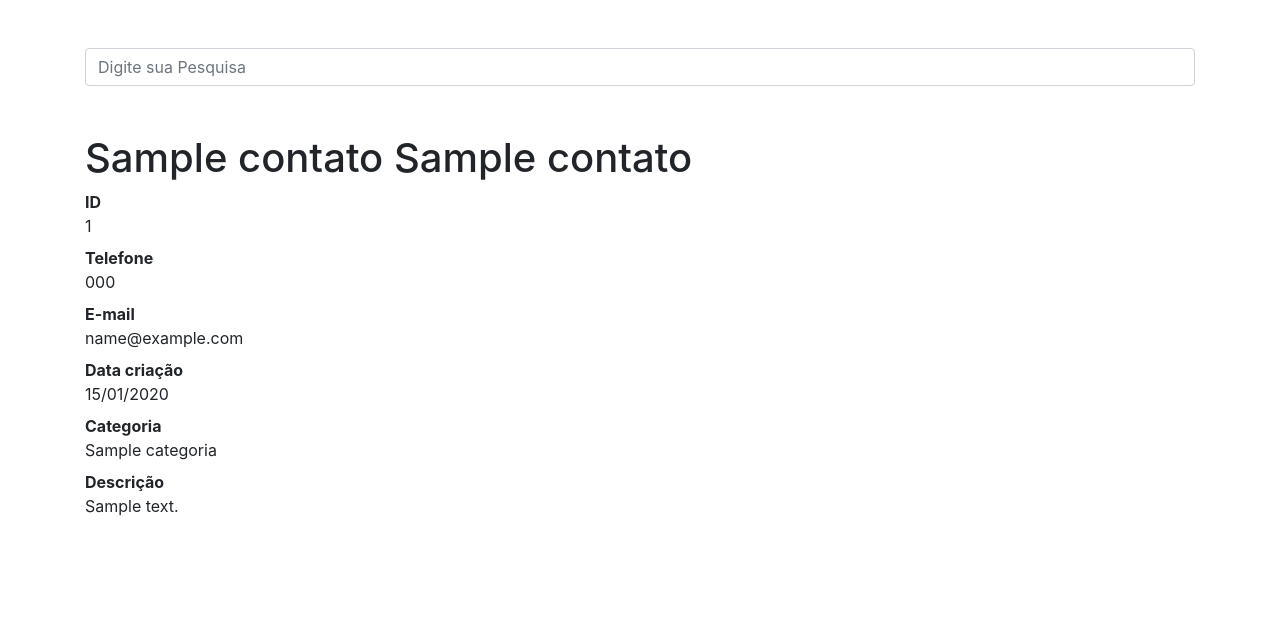
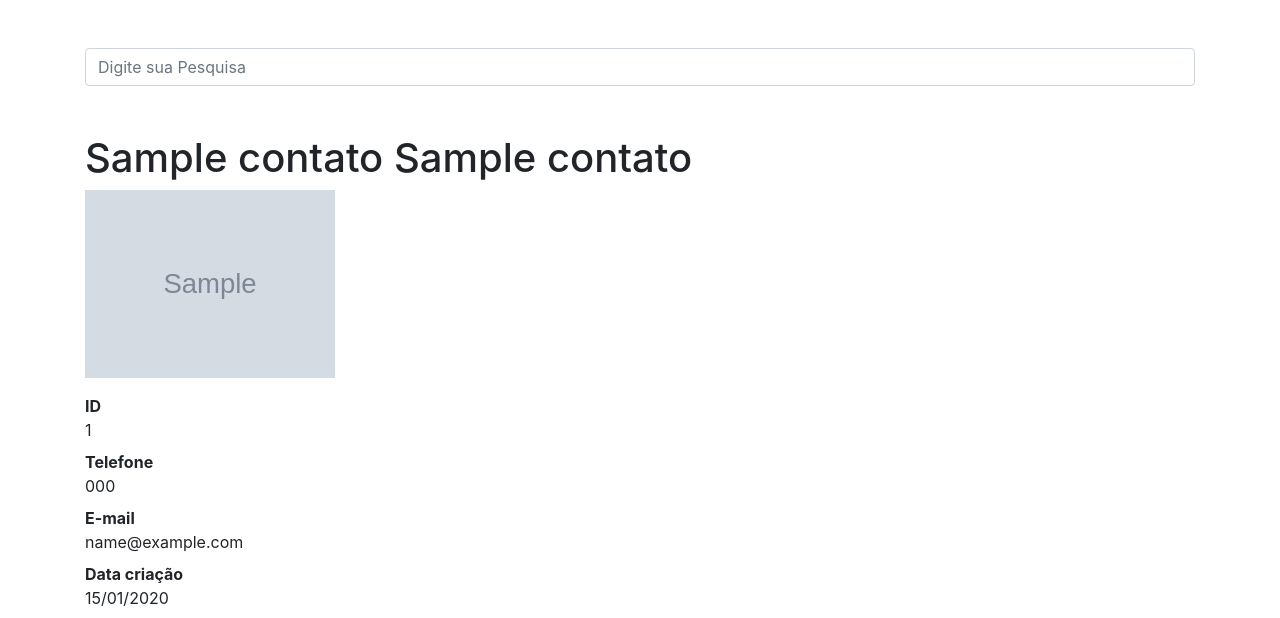
Before and after one commit to marciorbr/django_agenda, a Django app: page /1 in a window 1280 px wide. Shown: the part 56-674 px from the top of the page. Run offline with Django 3.2, Linux system fonts and the light colour scheme; tables that the repository leaves empty hold one stand-in row (values such as "Sample post"); grey boxes marked "Sample" are stand-in pictures; parts of the project's set-up code (start-up, migrations or seed data) failed here and were passed over; some libraries are stand-ins or nearby versions.

Commit message:
feat: Add image in ver_contato.html

```diff
--- a/contatos/templates/contatos/ver_contato.html
+++ b/contatos/templates/contatos/ver_contato.html
@@ -2,6 +2,13 @@
 
 {% block  conteudo%}
     <h1 class="mt-5">{{ contato.nome }} {{ contato.sobrenome }}</h1>
+
+    {% if contato.foto %}
+    <p>
+      <img src="{{ contato.foto.url }}" style="max-width: 250px; height: auto;">
+    </p>
+    {% endif %}
+
     <dl>
       <dt>ID</dt>
       <dd>{{ contato.id }}</dd>
```
